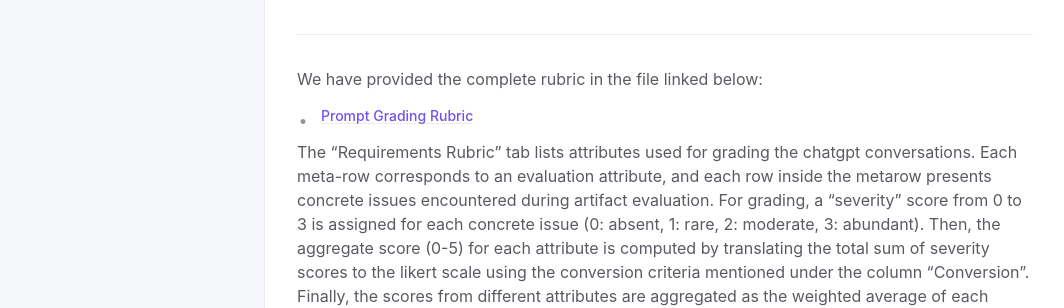
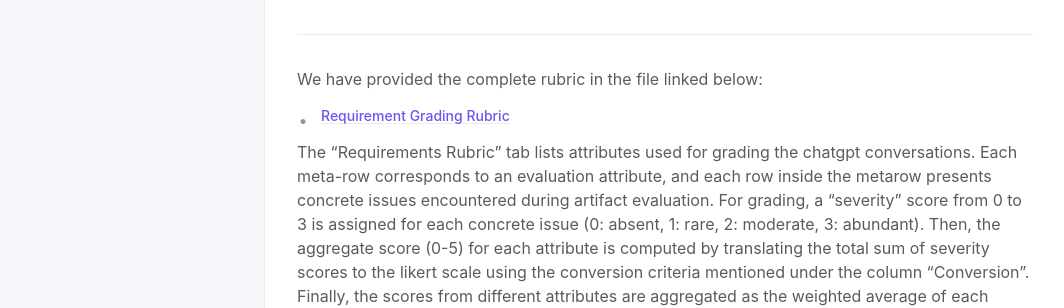
Before and after one commit to anonymousresearcher2020/anonymousresearcher2020.github.io, a Jekyll site: the page built from docs/requirement.md, in a window 1280 px wide. Shown: the part 1251-1559 px from the top of the page, without its empty margins (107-1171 px from the left). Built offline with Jekyll 4.4.1, drawn with Linux system fonts in a browser that asks for light colours.

Commit message:
restructuring

```diff
--- a/docs/requirement.md
+++ b/docs/requirement.md
@@ -39,7 +39,7 @@ The score of 5 means “fully satisfactory”, 4 means “mostly satisfactory bu
 
 We have provided the complete rubric in the file linked below:
 
-- ##### [Prompt Grading Rubric](data/RequirementsandPromptRubric.xlsx)
+- ##### [Requirement Grading Rubric](data/RequirementsandPromptRubric.xlsx)
 
 The "Requirements Rubric" tab lists attributes used for grading the chatgpt conversations.
 Each meta-row corresponds to an evaluation attribute, and each row inside the metarow presents concrete issues encountered during artifact evaluation.
```
